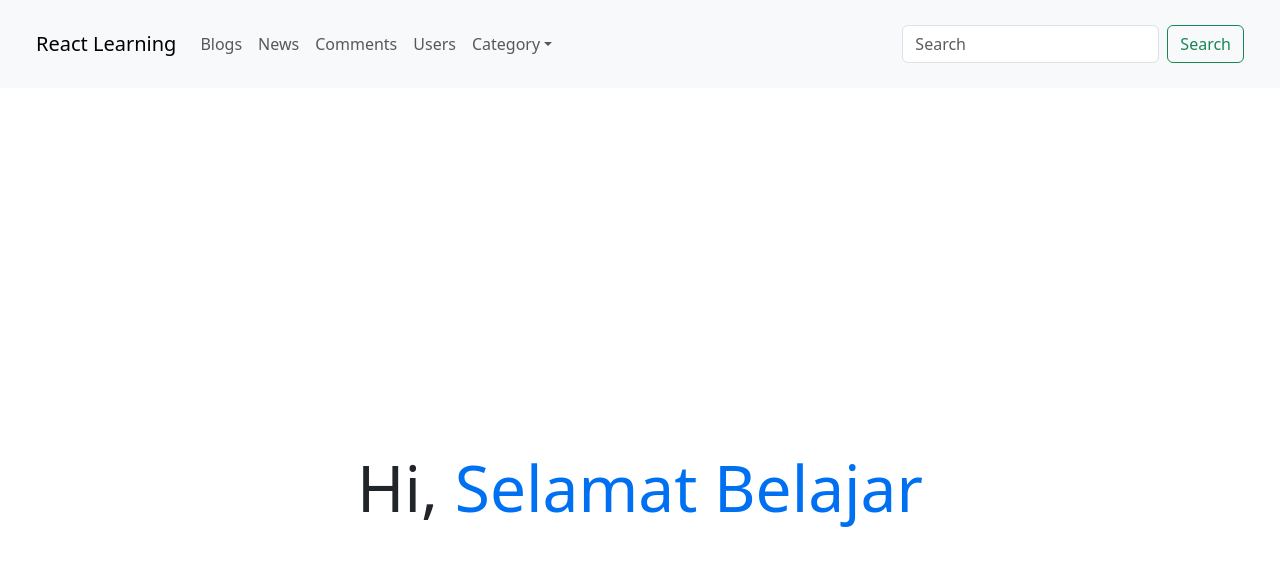
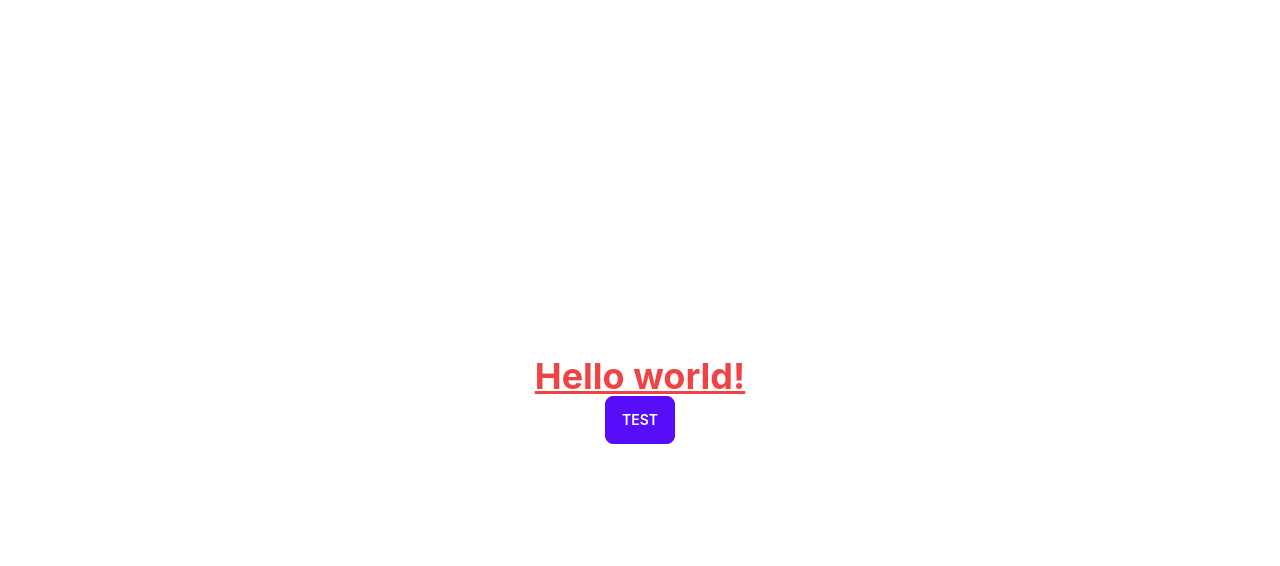
Before and after one commit to farelamo/React-Learning, a Next.js app: page / in a window 1280 px wide. Shown: the top 566 px of the page. Built offline with nearby package versions, Linux system fonts and the light colour scheme.

Commit message:
Migration To Tailwind and Daisyui

```diff
--- a/pages/_app.js
+++ b/pages/_app.js
@@ -1,5 +1,4 @@
 import '../styles/globals.css'
-import '../node_modules/bootstrap/dist/css/bootstrap.css'
 
 function MyApp({ Component, pageProps }) {
   return <Component {...pageProps} />
--- a/pages/component/CarouselHome.jsx
+++ /dev/null
@@ -1,47 +0,0 @@
-import Carousel from 'react-bootstrap/Carousel';
-
-function CarouselHome() {
-  return (
-    <Carousel>
-      <Carousel.Item>
-        <img
-          className="d-block w-100"
-          src="holder.js/800x400?text=First slide&bg=373940"
-          alt="First slide"
-        />
-        <Carousel.Caption>
-          <h3>First slide label</h3>
-          <p>Nulla vitae elit libero, a pharetra augue mollis interdum.</p>
-        </Carousel.Caption>
-      </Carousel.Item>
-      <Carousel.Item>
-        <img
-          className="d-block w-100"
-          src="holder.js/800x400?text=Second slide&bg=282c34"
-          alt="Second slide"
-        />
-
-        <Carousel.Caption>
-          <h3>Second slide label</h3>
-          <p>Lorem ipsum dolor sit amet, consectetur adipiscing elit.</p>
-        </Carousel.Caption>
-      </Carousel.Item>
-      <Carousel.Item>
-        <img
-          className="d-block w-100"
-          src="holder.js/800x400?text=Third slide&bg=20232a"
-          alt="Third slide"
-        />
-
-        <Carousel.Caption>
-          <h3>Third slide label</h3>
-          <p>
-            Praesent commodo cursus magna, vel scelerisque nisl consectetur.
-          </p>
-        </Carousel.Caption>
-      </Carousel.Item>
-    </Carousel>
-  );
-}
-
-export default CarouselHome;
--- a/pages/component/NavbarLists.jsx
+++ /dev/null
@@ -1,50 +0,0 @@
-import Button from 'react-bootstrap/Button';
-import Container from 'react-bootstrap/Container';
-import Form from 'react-bootstrap/Form';
-import Nav from 'react-bootstrap/Nav';
-import Navbar from 'react-bootstrap/Navbar';
-import NavDropdown from 'react-bootstrap/NavDropdown';
-
-function NavbarLists() {
-  return (
-    <Navbar bg="light" expand="lg" className="p-4">
-      <Container fluid>
-        <Navbar.Brand href="#">React Learning</Navbar.Brand>
-        <Navbar.Toggle aria-controls="navbarScroll" />
-        <Navbar.Collapse id="navbarScroll">
-          <Nav
-            className="me-auto my-2 my-lg-0"
-            style={{ maxHeight: '100px' }}
-            navbarScroll
-          >
-            <Nav.Link href={'/blogs'}>Blogs</Nav.Link>
-            <Nav.Link href={'/news'}>News</Nav.Link>
-            <Nav.Link href={'/comments'}>Comments</Nav.Link>
-            <Nav.Link href={'/users'}>Users</Nav.Link>
-            <NavDropdown title="Category" id="navbarScrollingDropdown">
-              <NavDropdown.Item href="#action3">Action</NavDropdown.Item>
-              <NavDropdown.Item href="#action4">
-                Another action
-              </NavDropdown.Item>
-              <NavDropdown.Divider />
-              <NavDropdown.Item href="#action5">
-                Something else here
-              </NavDropdown.Item>
-            </NavDropdown>
-          </Nav>
-          <Form className="d-flex">
-            <Form.Control
-              type="search"
-              placeholder="Search"
-              className="me-2"
-              aria-label="Search"
-            />
-            <Button variant="outline-success">Search</Button>
-          </Form>
-        </Navbar.Collapse>
-      </Container>
-    </Navbar>
-  );
-}
-
-export default NavbarLists;
--- a/pages/index.js
+++ b/pages/index.js
@@ -1,13 +1,9 @@
 import Head from 'next/head'
 import styles from '../styles/Home.module.css'
-import Link from 'next/link'
-import NavbarLists from './component/NavbarLists'
-import CarouselHome from './component/CarouselHome'
 
 export default function Home() {
   return (
     <>
-      <NavbarLists />
       <div className={styles.container}>
         <Head>
           <title>Create Next App</title>
@@ -16,9 +12,10 @@ export default function Home() {
         </Head>
 
         <main className={styles.main}>
-          <h1 className={styles.title}>
-            Hi, <a href={'/'}>Selamat Belajar</a>
+          <h1 className="text-4xl text-red-500 underline font-bold">
+            Hello world!
           </h1>
+          <button className="btn btn-primary">Test</button>
         </main>
 
         {/* <div id='menus'>
--- /dev/null
+++ b/postcss.config.js
@@ -0,0 +1,6 @@
+module.exports = {
+  plugins: {
+    tailwindcss: {},
+    autoprefixer: {},
+  },
+}
--- a/styles/globals.css
+++ b/styles/globals.css
@@ -1,3 +1,7 @@
+@tailwind base;
+@tailwind components;
+@tailwind utilities;
+
 html,
 body {
   padding: 0;
--- /dev/null
+++ b/tailwind.config.js
@@ -0,0 +1,13 @@
+/** @type {import('tailwindcss').Config} */
+module.exports = {
+  content: [
+    "./app/**/*.{js,ts,jsx,tsx}",
+    "./pages/*{js,ts,jsx,tsx}",
+    "./pages/**/*.{js,ts,jsx,tsx}",
+    "./components/**/*.{js,ts,jsx,tsx}",
+  ],
+  theme: {
+    extend: {},
+  },
+  plugins: [require("daisyui")],
+}
```
Also changed, not shown: dummyAPI/user.json (added, +19 -0 lines), package.json (+7 -0 lines), 1 other file (tests, documents, lock files or other folders).
